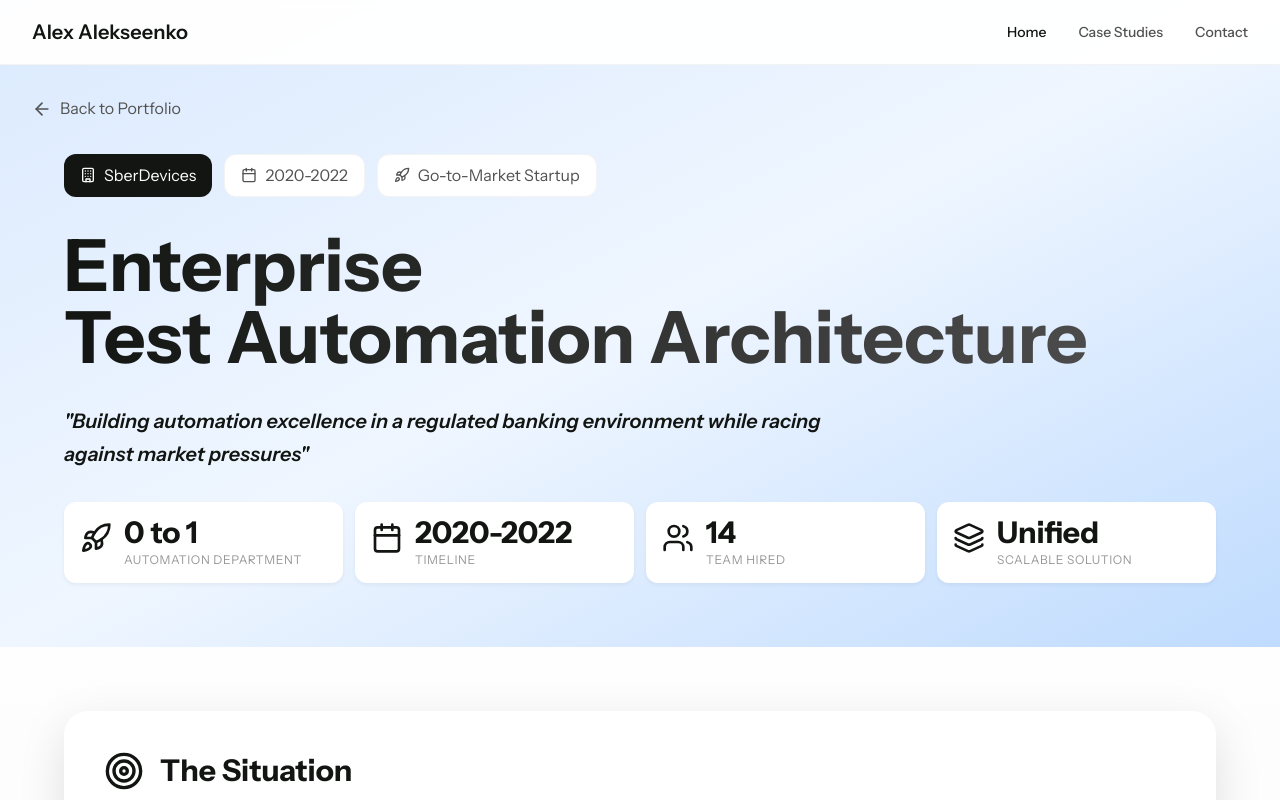
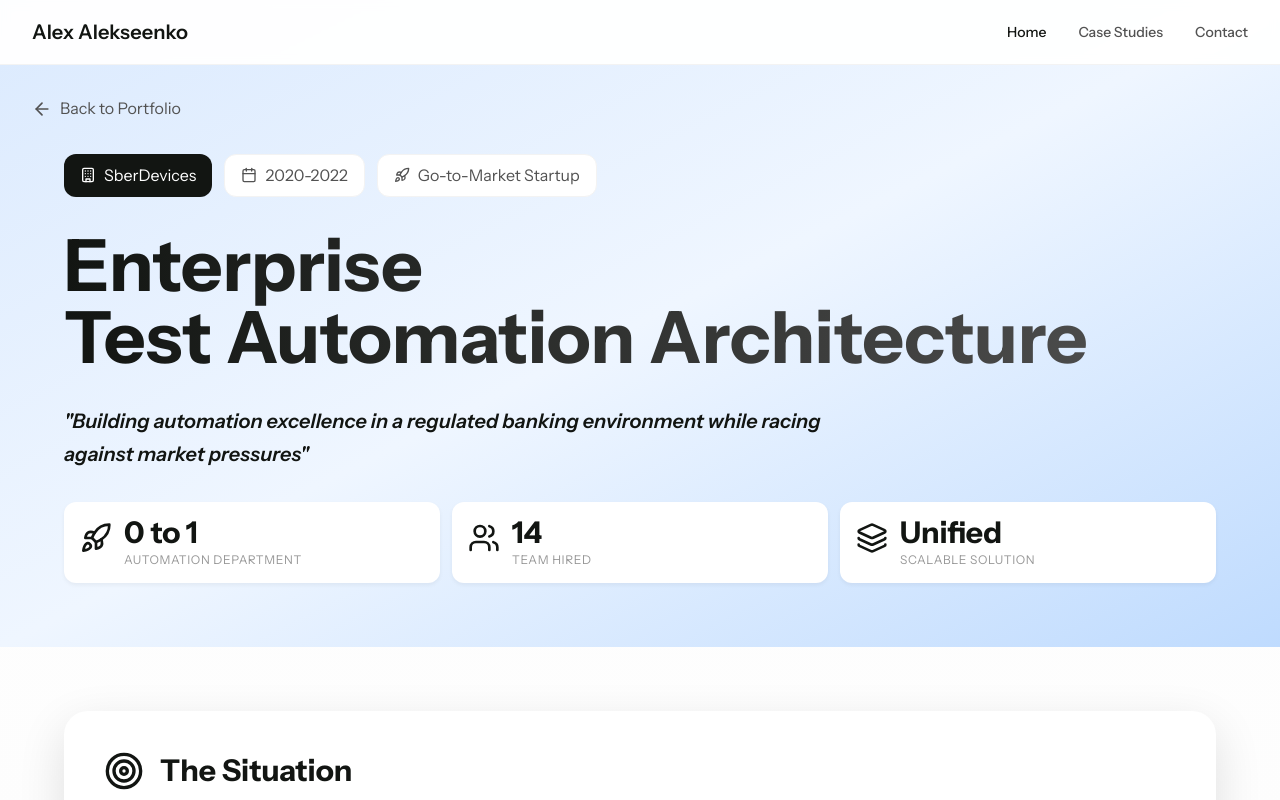
Before and after one commit to alex-alekseenko/alex-alekseenko, a Next.js app: page /case-studies/automation1 in a window 1280 px wide. Shown: the top 800 px of the page. Built offline with nearby package versions, Linux system fonts and the light colour scheme.

Commit message:
Remove timeline metric block

```diff
--- a/src/app/case-studies/automation1/page.tsx
+++ b/src/app/case-studies/automation1/page.tsx
@@ -12,7 +12,6 @@
 
   const metrics = [
     { id: "zero-to-one", value: "0 to 1", label: "Automation Department", icon: Rocket, detail: "Created automation department from scratch" },
-    { id: "timeline", value: "2020-2022", label: "Timeline", icon: Calendar, detail: "2-year transformation period" },
     { id: "team", value: "14", label: "Team Hired", icon: Users, detail: "Built automation team from ground up" },
     { id: "solution", value: "Unified", label: "Scalable Solution", icon: Layers, detail: "Multi-framework architecture" }
   ];
@@ -123,7 +122,7 @@
             </p>
 
             {/* Compact Metrics Cards */}
-            <div className="grid grid-cols-2 md:grid-cols-4 gap-3">
+            <div className="grid grid-cols-2 md:grid-cols-3 gap-3">
             {metrics.map((metric) => {
               const Icon = metric.icon;
               return (
```
